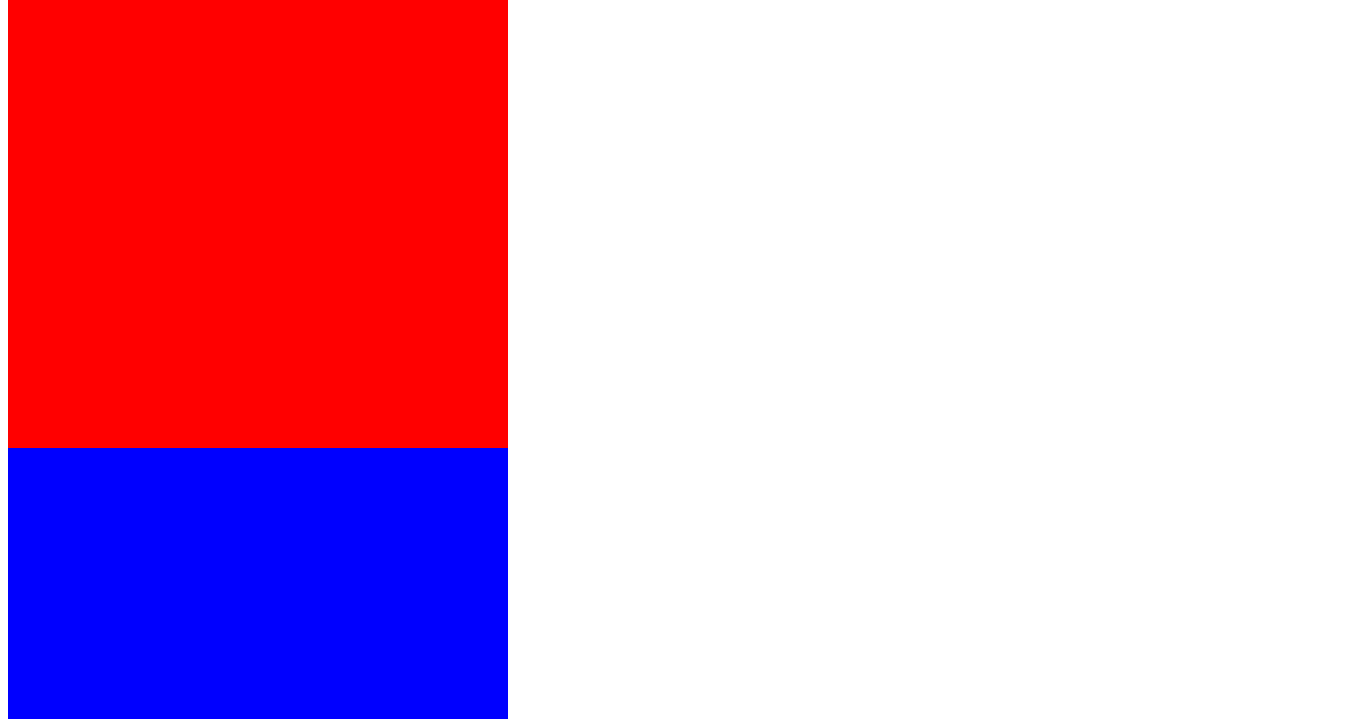
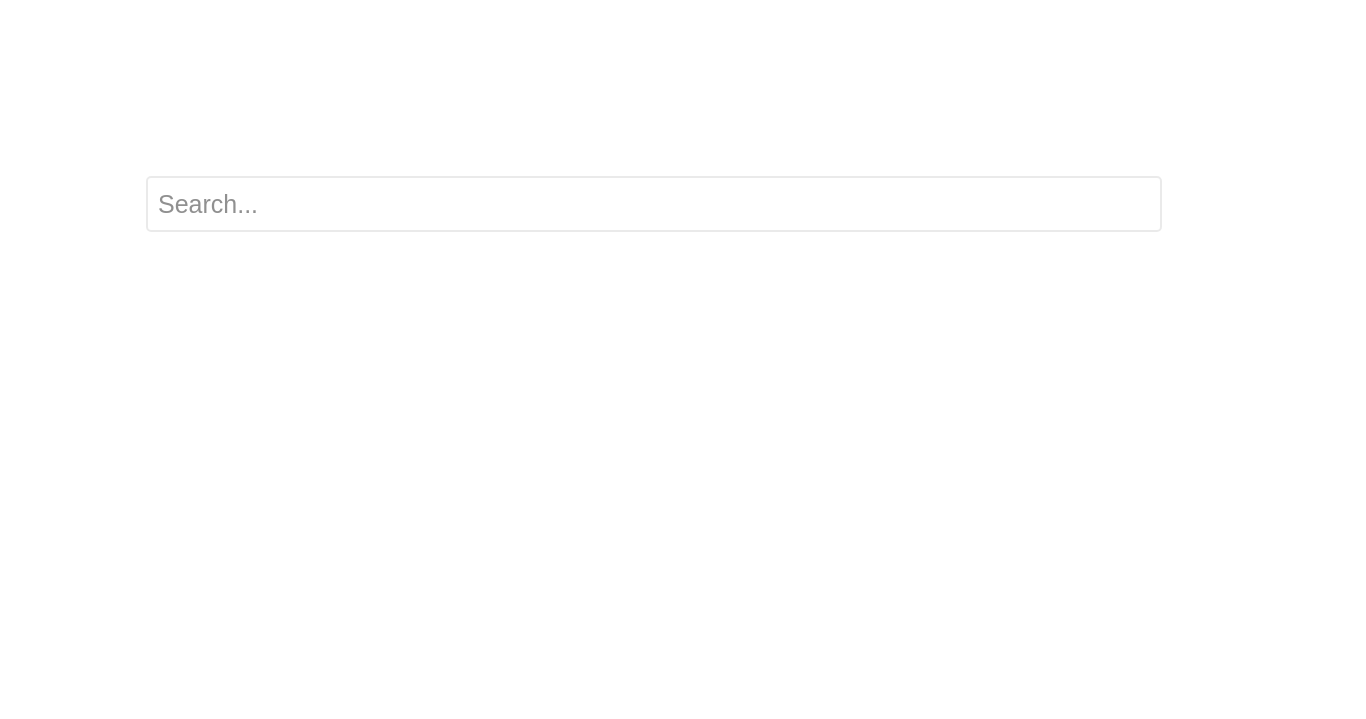
Before and after one commit to DaoHuyTuan/Searchbox, a plain HTML site: page index.html in a window 1280 px wide. Shown: the part 81-800 px from the top of the page, 1366 px wide, since content can reach past the window. Drawn offline with Linux system fonts and the light colour scheme.

Commit message:
Finish Search box
Flat design

```diff
--- a/css/style.css
+++ b/css/style.css
@@ -1,15 +1,73 @@
 #main{
-
-    background-color: blue;
-    height: 1000px;
-    position: fixed;
+    height: 100%;
+    margin: 0px;
+    padding: 0px;
+    /*background-color: red;*/
+}
+#searchBox{
+  position: absolute;
+  left: 0px;
+  top: 0px;
+  width: 1366px;
+  height: 768px;
+  z-index: 3;
+    /*background-color: blue;*/
 
 }
-#searchBox{
-    margin: 0 auto;
-    width: 500px;
-    height: 500px;
+body {
+  width:100%;
+  margin: auto;
+  /*background-color: yellow;*/
+}
+#searchboxWidget{
+  border-width: 2px;
+  border-color: rgb(230, 230, 230);
+  border-style: solid;
+  border-radius: 5px;
+  background-color: rgb(255, 255, 255);
+  opacity: 0.8;
+  font-size:25px;
+  padding-left: 10px;
+  /*box-shadow: 0px 2px 8px 0px rgba(0, 0, 0, 0.2);*/
+  position: absolute;
+  left: 146px;
+  top: 257px;
+  outline:none;
+  width: 1000px;
+  height: 50px;
+  z-index: 2;
+}
+#searchboxWidget:hover{
+  border-width: 2px;
+  border-color: rgb(230, 230, 230);
+  border-style: solid;
+  border-radius: 5px;
+  padding-left: 10px;
+  background-color: rgb(255, 255, 255);
+  opacity: 1;
+  outline:none;
+  font-size:25px;
+  box-shadow: 0px 2px 8px 0px rgba(0, 0, 0, 0.2);
+  position: absolute;
+  left: 146px;
+  top: 257px;
+  width: 1000px;
+  height: 50px;
+  z-index: 2;
+}
 
-    background-color: red;
 
+
+.Rounded_Rectangle_1 {
+  border-style: solid;
+  border-width: 2px;
+  border-color: rgb(0, 0, 0);
+  border-radius: 5px;
+  opacity: 0.51;
+  position: absolute;
+  left: 81px;
+  top: 309px;
+  width: 1004px;
+  height: 54px;
+  z-index: 2;
 }
--- a/index.html
+++ b/index.html
@@ -8,7 +8,7 @@
   <body>
         <div id="main">
               <div id="searchBox">
-                <h1>Hello</h1>
+                <input id="searchboxWidget" type="text" placeholder="Search...">
               </div>
         </div>
 
```
